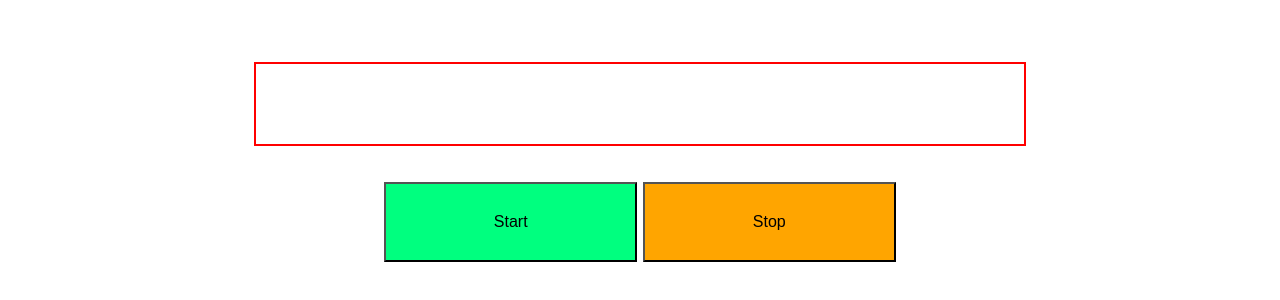
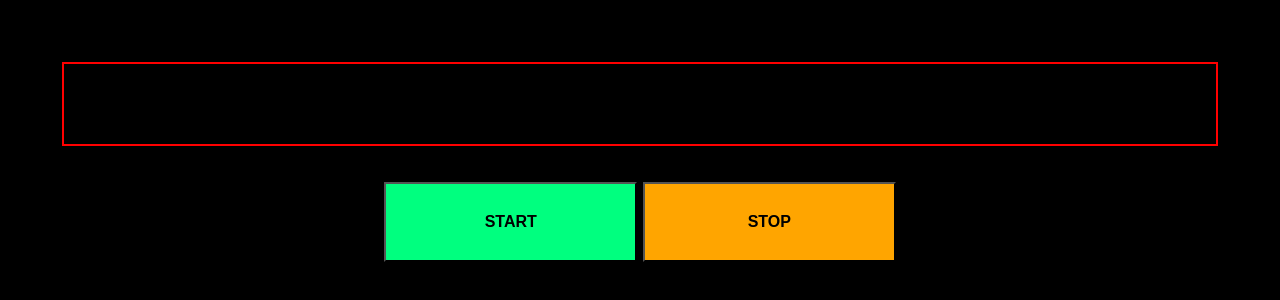
Before and after one commit to Dazzler123/JavaScript-Lectures, a plain HTML site: page AAD_Day_03_Task_02.html in a window 1280 px wide. Shown: the part 178-478 px from the top of the page. Drawn offline with Linux system fonts and the light colour scheme.

Commit message:
Content updated

```diff
--- a/AAD_Day_03_Task_02.html
+++ b/AAD_Day_03_Task_02.html
@@ -4,12 +4,16 @@
     <meta charset="UTF-8">
     <title>Knight Rider Car Light</title>
     <style>
+        body {
+            background: black;
+        }
+
         /*container*/
         #box_Container {
             border: 2px solid red;
             position: absolute;
             height: 10%;
-            width: 60%;
+            width: 90%;
             left: 0;
             right: 0;
             top: 30%;
@@ -35,6 +39,7 @@
         body > div:nth-child(2) > button {
             position: relative;
             font-size: 100%;
+            font-weight: bold;
             width: 30%;
             flex-grow: 1;
             cursor: pointer;
@@ -55,9 +60,17 @@
 <div id="box_Container"></div>
 
 <div>
-    <button id="btnStart">Start</button>
-    <button id="btnStop">Stop</button>
+    <button id="btnStart">START</button>
+    <button id="btnStop">STOP</button>
 </div>
+
+<!--import jquery-->
+<script src="assets/jquery-3.6.1.min.js"></script>
+<script>
+    function effect() {
+
+    }
+</script>
 
 </body>
 </html>
```
